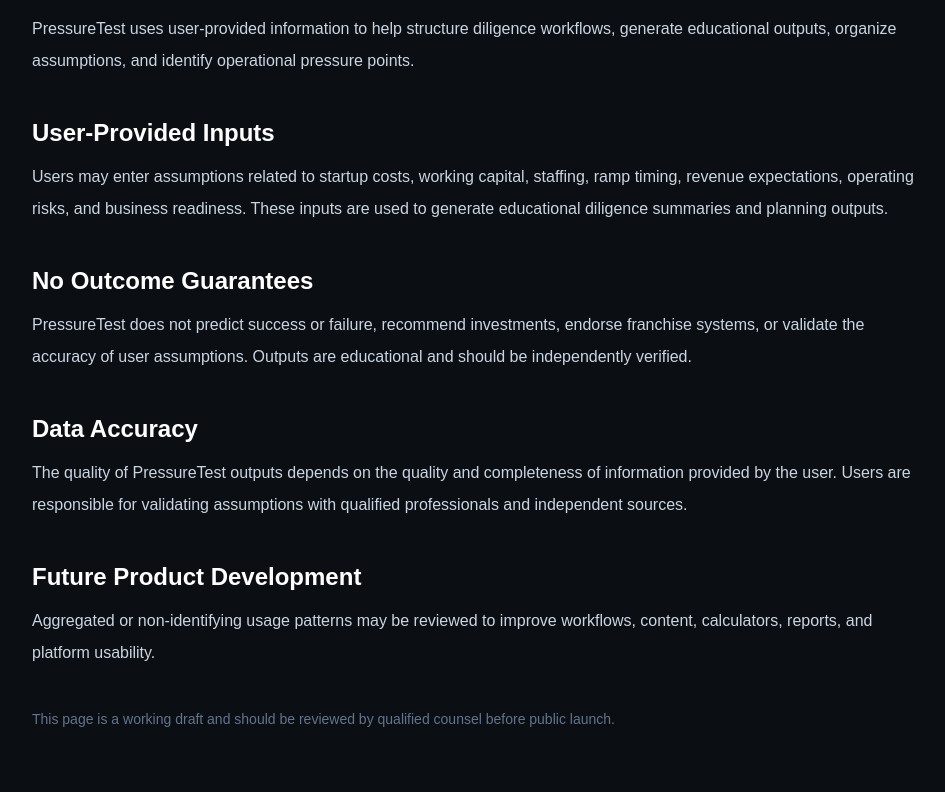
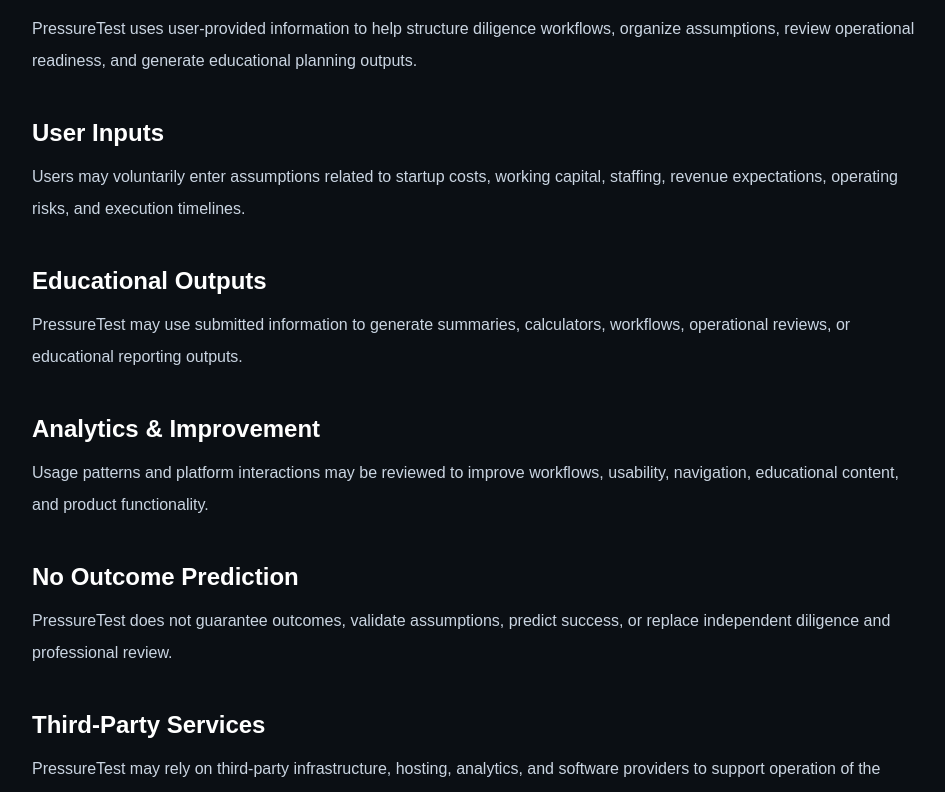
Before and after one commit to hsparksjr1980-stack/pressuretest, a Next.js app in the folder website/: page /data-use in a window 1280 px wide. Shown: the part 405-1197 px from the top of the page, without its empty margins (160-1105 px from the left). Built offline with nearby package versions, Linux system fonts and the light colour scheme.

Commit message:
Formalize legal and data use pages

```diff
--- a/website/src/app/data-use/page.tsx
+++ b/website/src/app/data-use/page.tsx
@@ -13,68 +13,44 @@
         <p className="mt-6 text-slate-400">Last updated: May 11, 2026</p>
 
         <div className="mt-12 space-y-10 leading-8 text-slate-300">
-          <section>
-            <h2 className="mb-3 text-2xl font-semibold text-white">
-              Purpose of Data Use
-            </h2>
-            <p>
-              PressureTest uses user-provided information to help structure
-              diligence workflows, generate educational outputs, organize
-              assumptions, and identify operational pressure points.
-            </p>
-          </section>
+          {[
+            [
+              "Purpose of Data Use",
+              "PressureTest uses user-provided information to help structure diligence workflows, organize assumptions, review operational readiness, and generate educational planning outputs.",
+            ],
+            [
+              "User Inputs",
+              "Users may voluntarily enter assumptions related to startup costs, working capital, staffing, revenue expectations, operating risks, and execution timelines.",
+            ],
+            [
+              "Educational Outputs",
+              "PressureTest may use submitted information to generate summaries, calculators, workflows, operational reviews, or educational reporting outputs.",
+            ],
+            [
+              "Analytics & Improvement",
+              "Usage patterns and platform interactions may be reviewed to improve workflows, usability, navigation, educational content, and product functionality.",
+            ],
+            [
+              "No Outcome Prediction",
+              "PressureTest does not guarantee outcomes, validate assumptions, predict success, or replace independent diligence and professional review.",
+            ],
+            [
+              "Third-Party Services",
+              "PressureTest may rely on third-party infrastructure, hosting, analytics, and software providers to support operation of the platform.",
+            ],
+            [
+              "Working Draft Notice",
+              "This Data Use page is a working draft and should be reviewed by qualified counsel before public launch.",
+            ],
+          ].map(([title, body]) => (
+            <section key={title}>
+              <h2 className="mb-3 text-2xl font-semibold text-white">
+                {title}
+              </h2>
 
-          <section>
-            <h2 className="mb-3 text-2xl font-semibold text-white">
-              User-Provided Inputs
-            </h2>
-            <p>
-              Users may enter assumptions related to startup costs, working
-              capital, staffing, ramp timing, revenue expectations, operating
-              risks, and business readiness. These inputs are used to generate
-              educational diligence summaries and planning outputs.
-            </p>
-          </section>
-
-          <section>
-            <h2 className="mb-3 text-2xl font-semibold text-white">
-              No Outcome Guarantees
-            </h2>
-            <p>
-              PressureTest does not predict success or failure, recommend
-              investments, endorse franchise systems, or validate the accuracy
-              of user assumptions. Outputs are educational and should be
-              independently verified.
-            </p>
-          </section>
-
-          <section>
-            <h2 className="mb-3 text-2xl font-semibold text-white">
-              Data Accuracy
-            </h2>
-            <p>
-              The quality of PressureTest outputs depends on the quality and
-              completeness of information provided by the user. Users are
-              responsible for validating assumptions with qualified
-              professionals and independent sources.
-            </p>
-          </section>
-
-          <section>
-            <h2 className="mb-3 text-2xl font-semibold text-white">
-              Future Product Development
-            </h2>
-            <p>
-              Aggregated or non-identifying usage patterns may be reviewed to
-              improve workflows, content, calculators, reports, and platform
-              usability.
-            </p>
-          </section>
-
-          <p className="text-sm text-slate-500">
-            This page is a working draft and should be reviewed by qualified
-            counsel before public launch.
-          </p>
+              <p>{body}</p>
+            </section>
+          ))}
         </div>
       </section>
     </main>
--- /dev/null
+++ b/website/src/app/disclaimer/page.tsx
@@ -0,0 +1,33 @@
+export default function DisclaimerPage() {
+  return (
+    <main className="min-h-screen bg-[#0b0f14] px-6 py-20 text-white">
+      <section className="mx-auto max-w-4xl">
+        <p className="mb-4 text-sm uppercase tracking-[0.3em] text-slate-500">
+          Disclaimer
+        </p>
+
+        <h1 className="text-5xl font-bold leading-tight md:text-6xl">
+          Educational Use Disclaimer
+        </h1>
+
+        <p className="mt-6 text-slate-400">Last updated: May 11, 2026</p>
+
+        <div className="mt-12 space-y-10 leading-8 text-slate-300">
+          {[
+            ["Educational Purpose", "PressureTest is designed for educational diligence, operational planning, and assumption review. It is intended to help users think more clearly about business pressure points before committing capital."],
+            ["Not Professional Advice", "PressureTest does not provide legal, financial, tax, accounting, lending, investment, franchise advisory, or brokerage advice."],
+            ["No Recommendations", "PressureTest does not recommend, endorse, rank, approve, or reject any franchise system, business opportunity, investment, lender, broker, advisor, or transaction."],
+            ["No Guarantees", "PressureTest does not guarantee outcomes, profitability, financing approval, operational success, risk reduction, or investment performance."],
+            ["User Responsibility", "Users should independently verify all assumptions, review source documents, conduct diligence, and consult qualified professionals before making business decisions."],
+            ["Working Draft Notice", "This disclaimer is a working draft and should be reviewed by qualified counsel before public launch."],
+          ].map(([title, body]) => (
+            <section key={title}>
+              <h2 className="mb-3 text-2xl font-semibold text-white">{title}</h2>
+              <p>{body}</p>
+            </section>
+          ))}
+        </div>
+      </section>
+    </main>
+  );
+}
--- a/website/src/app/privacy/page.tsx
+++ b/website/src/app/privacy/page.tsx
@@ -13,46 +13,44 @@
         <p className="mt-6 text-slate-400">Last updated: May 11, 2026</p>
 
         <div className="mt-12 space-y-10 leading-8 text-slate-300">
-          <section>
-            <h2 className="mb-3 text-2xl font-semibold text-white">Overview</h2>
-            <p>
-              PressureTest is designed as an educational diligence and operational
-              planning tool. This page explains how information may be collected,
-              used, and protected when users interact with the platform.
-            </p>
-          </section>
+          {[
+            [
+              "Overview",
+              "PressureTest is an educational diligence and operational planning platform. This page explains how information may be collected, used, and protected when users interact with the platform.",
+            ],
+            [
+              "Information We May Collect",
+              "We may collect information voluntarily provided by users, including names, email addresses, waitlist submissions, questionnaire responses, calculator inputs, and diligence-related assumptions.",
+            ],
+            [
+              "How Information May Be Used",
+              "Information may be used to operate the platform, improve workflows, respond to inquiries, provide educational outputs, improve usability, and support future product development.",
+            ],
+            [
+              "Data Storage",
+              "PressureTest may use third-party hosting, analytics, infrastructure, and software providers to support operation of the platform.",
+            ],
+            [
+              "No Sale of Personal Information",
+              "PressureTest does not currently intend to sell personal information to third parties.",
+            ],
+            [
+              "User Responsibility",
+              "Users should avoid submitting sensitive personal, financial, legal, medical, or confidential business information unless specifically requested through secure workflows.",
+            ],
+            [
+              "Working Draft Notice",
+              "This Privacy Policy is a working draft and should be reviewed by qualified counsel before public launch.",
+            ],
+          ].map(([title, body]) => (
+            <section key={title}>
+              <h2 className="mb-3 text-2xl font-semibold text-white">
+                {title}
+              </h2>
 
-          <section>
-            <h2 className="mb-3 text-2xl font-semibold text-white">
-              Information We May Collect
-            </h2>
-            <p>
-              We may collect information users voluntarily provide, such as name,
-              email address, business evaluation details, form responses, waitlist
-              submissions, and inputs entered into diligence tools or calculators.
-            </p>
-          </section>
-
-          <section>
-            <h2 className="mb-3 text-2xl font-semibold text-white">
-              How Information May Be Used
-            </h2>
-            <p>
-              Information may be used to operate the platform, improve product
-              functionality, respond to inquiries, provide educational outputs,
-              support waitlist communication, and improve diligence workflows.
-            </p>
-          </section>
-
-          <section>
-            <h2 className="mb-3 text-2xl font-semibold text-white">
-              Working Draft Notice
-            </h2>
-            <p>
-              This page is a working draft and should be reviewed by qualified
-              counsel before public launch.
-            </p>
-          </section>
+              <p>{body}</p>
+            </section>
+          ))}
         </div>
       </section>
     </main>
--- /dev/null
+++ b/website/src/app/terms/page.tsx
@@ -0,0 +1,33 @@
+export default function TermsPage() {
+  return (
+    <main className="min-h-screen bg-[#0b0f14] px-6 py-20 text-white">
+      <section className="mx-auto max-w-4xl">
+        <p className="mb-4 text-sm uppercase tracking-[0.3em] text-slate-500">
+          Terms of Use
+        </p>
+
+        <h1 className="text-5xl font-bold leading-tight md:text-6xl">
+          Terms of Use
+        </h1>
+
+        <p className="mt-6 text-slate-400">Last updated: May 11, 2026</p>
+
+        <div className="mt-12 space-y-10 leading-8 text-slate-300">
+          {[
+            ["Platform Purpose", "PressureTest is an educational diligence and operational planning platform designed to help users organize assumptions, review operational pressure points, and prepare for business ownership decisions."],
+            ["No Professional Advice", "PressureTest does not provide legal, financial, tax, accounting, lending, investment, franchise advisory, or brokerage services."],
+            ["User Responsibility", "Users are responsible for independently validating all assumptions, reviewing source materials, and consulting qualified professionals before making business decisions."],
+            ["No Guarantees", "PressureTest does not guarantee business outcomes, predict success or failure, endorse franchise systems, or recommend any specific investment or transaction."],
+            ["Educational Outputs", "Reports, calculators, workflows, and summaries are provided for educational and planning purposes only."],
+            ["Working Draft Notice", "These Terms of Use are a working draft and should be reviewed by qualified counsel before public launch."],
+          ].map(([title, body]) => (
+            <section key={title}>
+              <h2 className="mb-3 text-2xl font-semibold text-white">{title}</h2>
+              <p>{body}</p>
+            </section>
+          ))}
+        </div>
+      </section>
+    </main>
+  );
+}
```
